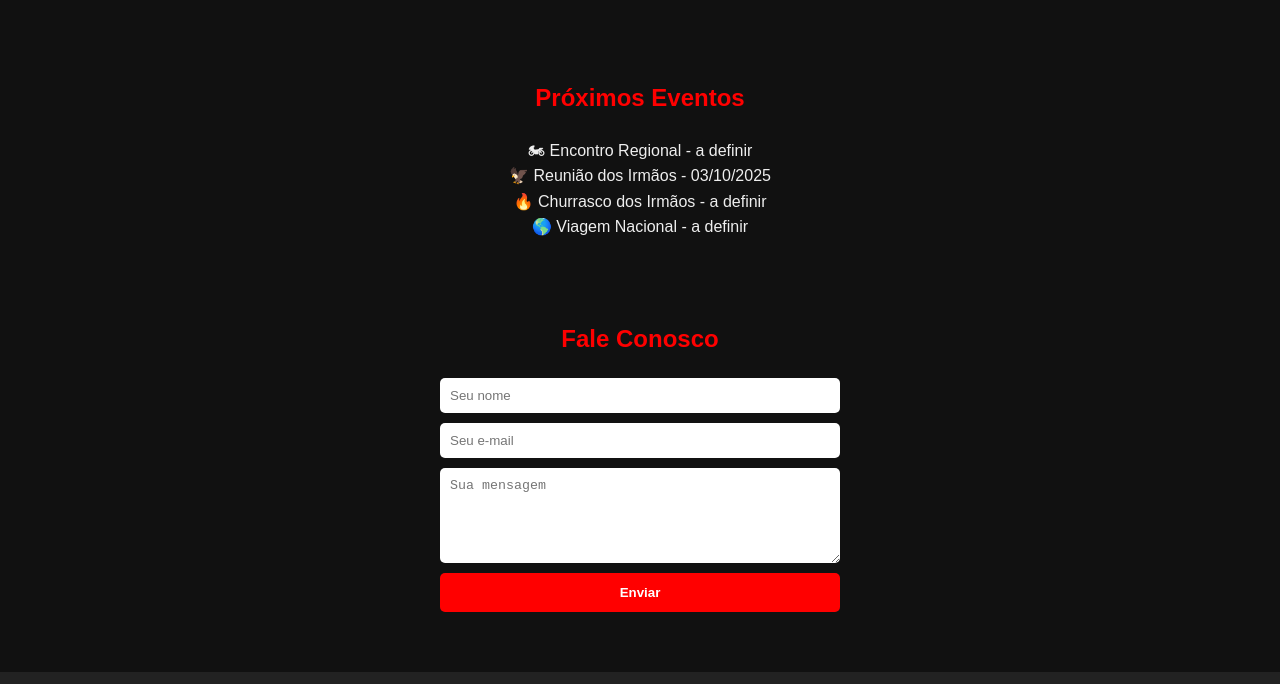
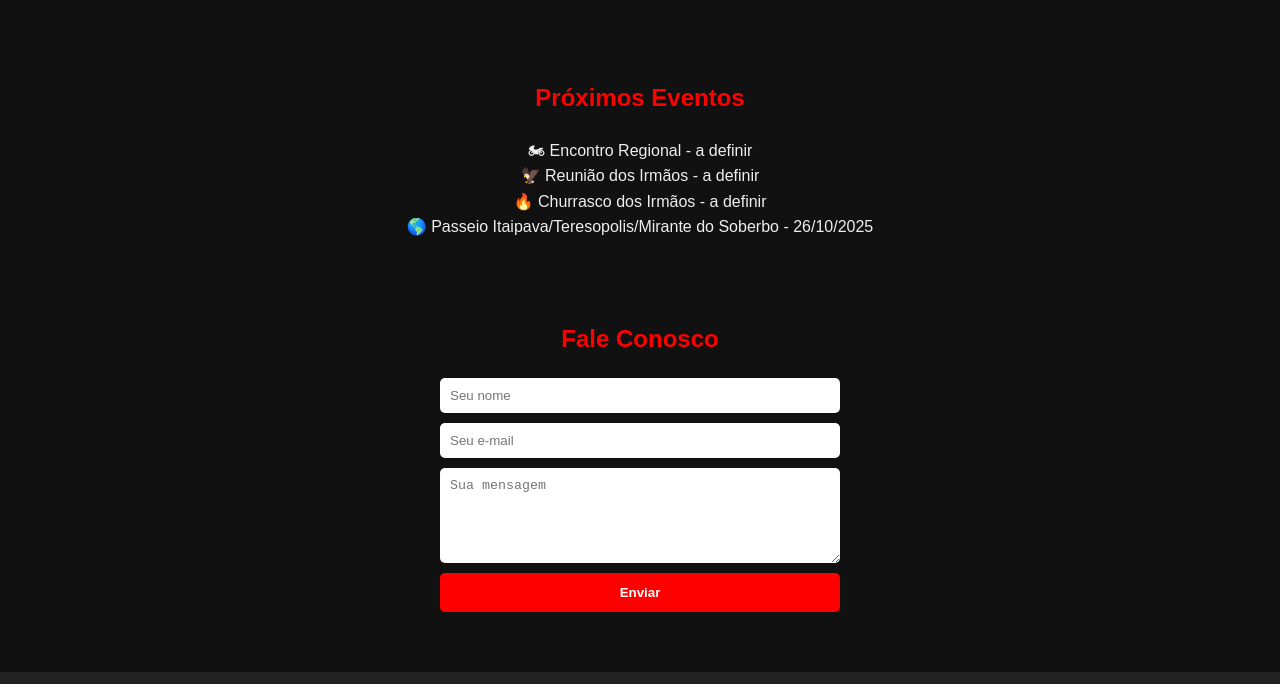
Before and after one commit to tsartori/UrubuDoAsfalto, a plain HTML site: page index.html in a window 1280 px wide. Shown: the part 2009-2693 px from the top of the page. Drawn offline with Linux system fonts and the light colour scheme.

Commit message:
Update index.html

```diff
--- a/index.html
+++ b/index.html
@@ -58,9 +58,9 @@ Com quase três décadas de história, o clube mantém viva sua essência: a uni
     <h2>Próximos Eventos</h2>
     <ul class="lista-eventos">
       <li>🏍 Encontro Regional - a definir</li>
-      <li>🦅 Reunião dos Irmãos - 03/10/2025</li>
+      <li>🦅 Reunião dos Irmãos - a definir</li>
 	  <li>🔥 Churrasco dos Irmãos - a definir</li>
-      <li>🌎 Viagem Nacional - a definir</li>
+      <li>🌎 Passeio Itaipava/Teresopolis/Mirante do Soberbo - 26/10/2025</li>
     </ul>
   </section>
 
```
